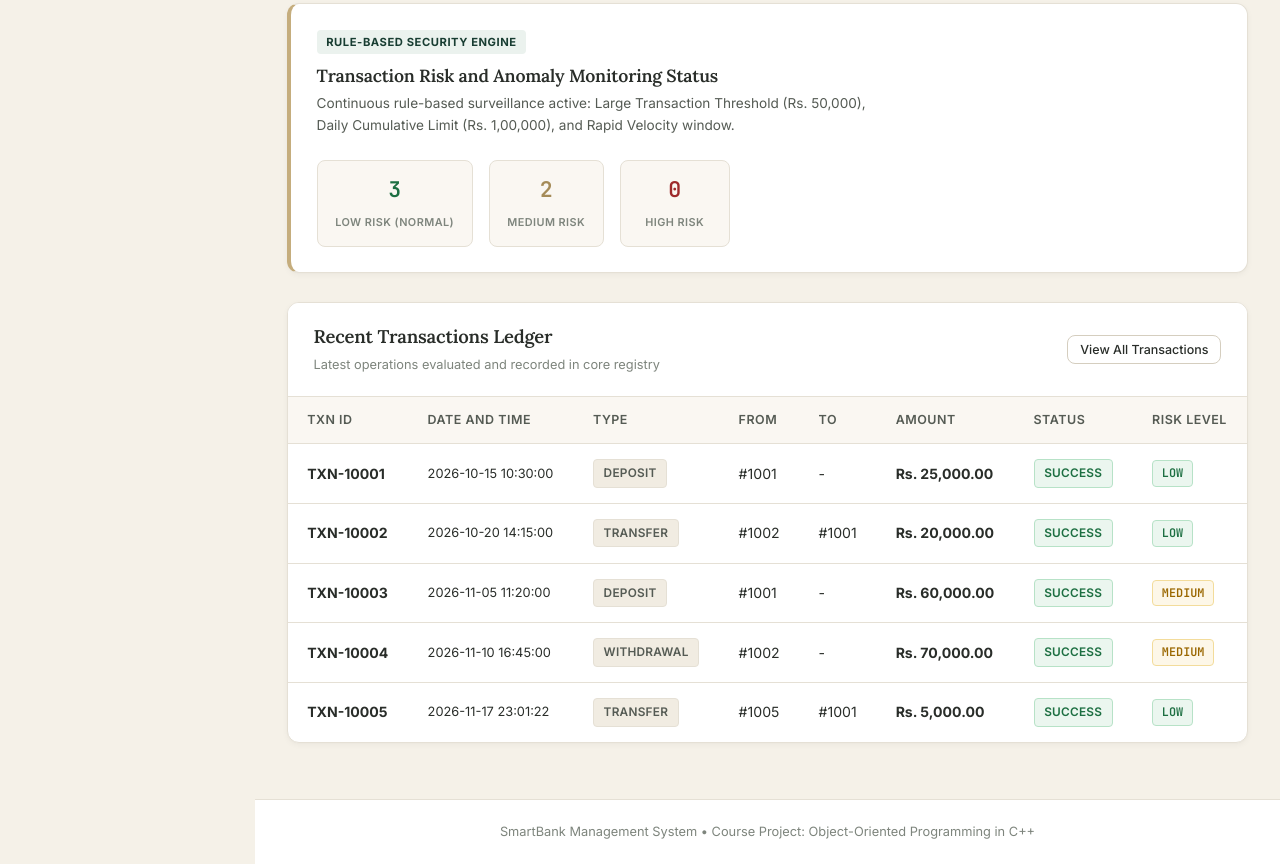
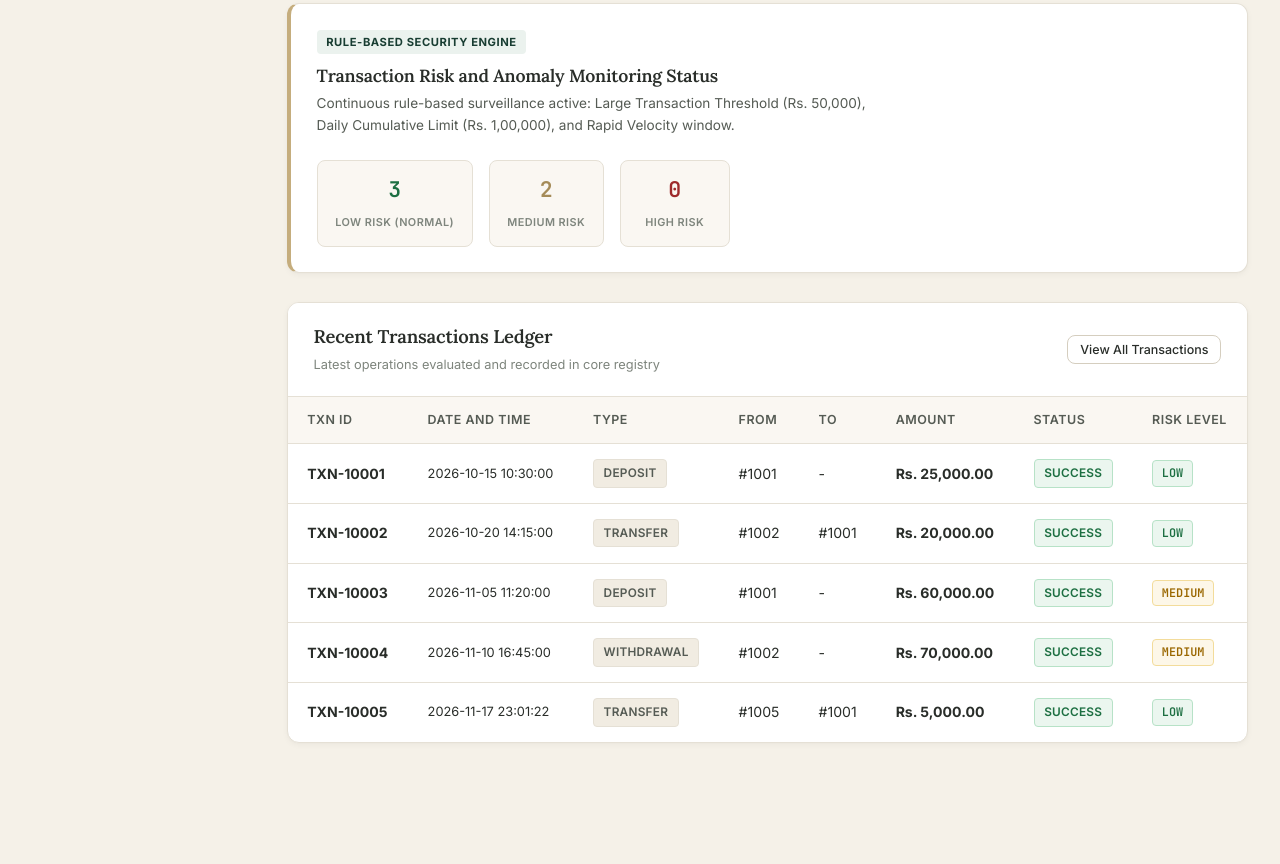
Before and after one commit to purvaa211/Bank-Account-Management-, a plain HTML site: page docs/index.html in a window 1280 px wide. Shown: the part 1041-1905 px from the top of the page. After the commit the page ends 1840 px from the top, so only its background shows below. Drawn offline with Linux system fonts and the light colour scheme.

Commit message:
Remove course project footer line from web interface

```diff
--- a/docs/index.html
+++ b/docs/index.html
@@ -808,13 +808,6 @@
 
       </main>
 
-      <!-- App Footer (No author name, completely clean) -->
-      <footer class="app-footer">
-        <div class="footer-content">
-          <span>SmartBank Management System &bull; Course Project: Object-Oriented Programming in C++</span>
-        </div>
-      </footer>
-
     </div>
 
   </div>
--- a/docs/style.css
+++ b/docs/style.css
@@ -1254,7 +1254,7 @@ h1, h2, h3, h4, .serif {
 
 /* Print Styles */
 @media print {
-  .sidebar, .topbar, .statement-search-toolbar, .hero-actions, .menu-toggle, .app-footer {
+  .sidebar, .topbar, .statement-search-toolbar, .hero-actions, .menu-toggle {
     display: none !important;
   }
   .main-wrapper {
@@ -1265,18 +1265,6 @@ h1, h2, h3, h4, .serif {
     box-shadow: none !important;
     padding: 0 !important;
   }
-}
-
-/* ==============================================================================
-   Footer
-   ============================================================================== */
-.app-footer {
-  padding: 1.4rem 2rem;
-  border-top: 1px solid var(--border-light);
-  background-color: var(--bg-card);
-  font-size: 0.8rem;
-  color: var(--text-muted);
-  text-align: center;
 }
 
 /* ==============================================================================
```
